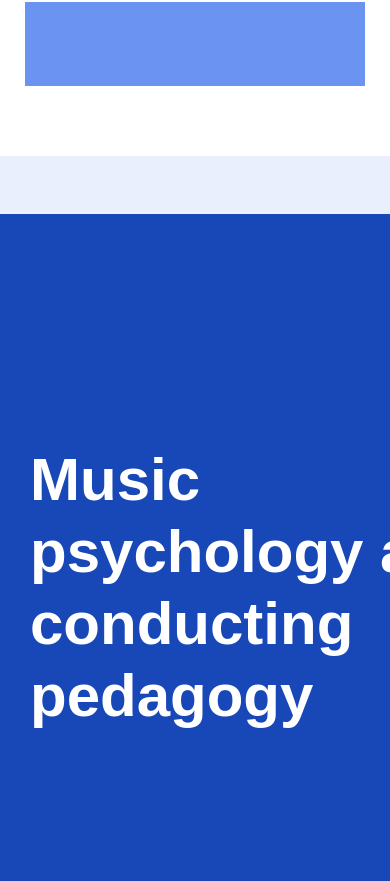
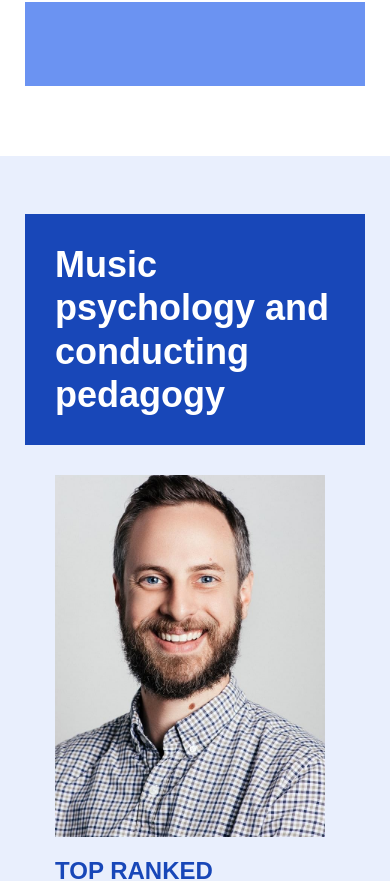
Before and after one commit to jihunv8/publishing-prac--music-edu, a React (Create React App) app: page / in a window 390 px wide. Shown: the part 8067-8948 px from the top of the page. Built offline with nearby package versions, Linux system fonts and the light colour scheme; a web font is replaced by a local one.

Commit message:
[add] Home => Section8 컴포넌트 반응형 적용

```diff
--- a/src/components/home/section8/LeftContents.jsx
+++ b/src/components/home/section8/LeftContents.jsx
@@ -1,4 +1,5 @@
 import styled from 'styled-components';
+import * as mediaSize from '../../../global-style/style-util/mediaSize';
 import { ContentsWrapper } from './ContentsWrapper.styled';
 
 function LeftContents() {
@@ -15,14 +16,27 @@ export default LeftContents;
 
 const LeftContentsWrapper = styled(ContentsWrapper)`
   padding-right: 15px;
+
+  @media screen and (max-width: ${mediaSize.screenSmall}) {
+    padding-right: 0;
+    padding-bottom: 15px;
+  }
 `;
 
 const ContentsContaniner = styled.div`
   background-color: #1847b8;
-  height: 747px;
+  height: 100%;
   padding: 30px;
   display: flex;
   align-items: center;
+
+  @media screen and (max-width: ${mediaSize.screenSmall}) {
+    height: 255px;
+  }
+
+  @media screen and (max-width: ${mediaSize.screenXSmall}) {
+    height: 231px;
+  }
 `;
 
 const Title = styled.h2`
@@ -30,4 +44,12 @@ const Title = styled.h2`
   font-size: 3.75rem;
   font-family: oswald, sans-serif;
   line-height: 120%;
+
+  @media screen and (max-width: ${mediaSize.screenMiddle}) {
+    font-size: 3rem;
+  }
+
+  @media screen and (max-width: ${mediaSize.screenXSmall}) {
+    font-size: 2.25rem;
+  }
 `;
--- a/src/components/home/section8/RightContents.jsx
+++ b/src/components/home/section8/RightContents.jsx
@@ -1,5 +1,6 @@
 import styled from 'styled-components';
 import { ContentsWrapper } from './ContentsWrapper.styled';
+import * as mediaSize from '../../../global-style/style-util/mediaSize';
 
 import image from '../../../images/44720b5f-d674-4089-b6ec-12c44ea13947.jpg';
 
@@ -24,18 +25,44 @@ export default RightContents;
 
 const RightContentsWrapper = styled(ContentsWrapper)`
   padding-left: 15px;
+
+  @media screen and (max-width: ${mediaSize.screenSmall}) {
+    padding-left: 0;
+    padding-top: 15px;
+  }
 `;
 
 const ContentsContainer = styled.div`
-  height: 747px;
   padding-left: 142px;
   padding-bottom: 30px;
+
+  @media screen and (max-width: ${mediaSize.screenLarge}) {
+    padding-left: 100px;
+  }
+
+  @media screen and (max-width: ${mediaSize.screenMiddle}) {
+    padding-left: 30px;
+  }
+
+  @media screen and (max-width: ${mediaSize.screenSmall}) {
+    padding-right: 30px;
+  }
 `;
 
 const Image = styled.div`
   background: url(${image}) no-repeat center / cover;
   width: 328px;
   height: 402px;
+
+  @media screen and (max-width: ${mediaSize.screenLarge}) {
+    width: 313px;
+    height: 384px;
+  }
+
+  @media screen and (max-width: ${mediaSize.screenXSmall}) {
+    width: 270px;
+    height: 362px;
+  }
 `;
 
 const Title = styled.h3`
--- a/src/components/home/section8/Section8.jsx
+++ b/src/components/home/section8/Section8.jsx
@@ -1,5 +1,5 @@
 import styled from 'styled-components';
-import { contentsAreaXLarge } from '../../../global-style/style-util/mediaSize';
+import * as mediaSize from '../../../global-style/style-util/mediaSize';
 import LeftContents from './LeftContents';
 import RightContent from './RightContents';
 
@@ -21,8 +21,25 @@ const Section8Wrapper = styled.section`
 `;
 
 const ContentsArea = styled.div`
-  width: ${contentsAreaXLarge};
+  width: ${mediaSize.contentsAreaXLarge};
   margin: 0 auto;
   padding: 58px 0;
   display: flex;
+
+  @media screen and (max-width: ${mediaSize.screenLarge}) {
+    width: ${mediaSize.contentsAreaLarge};
+  }
+
+  @media screen and (max-width: ${mediaSize.screenMiddle}) {
+    width: ${mediaSize.contentsAreaMiddle};
+  }
+
+  @media screen and (max-width: ${mediaSize.screenSmall}) {
+    width: ${mediaSize.contentsAreaSmall};
+    flex-direction: column;
+  }
+
+  @media screen and (max-width: ${mediaSize.screenXSmall}) {
+    width: ${mediaSize.contentsAreaXSmall};
+  }
 `;
```
